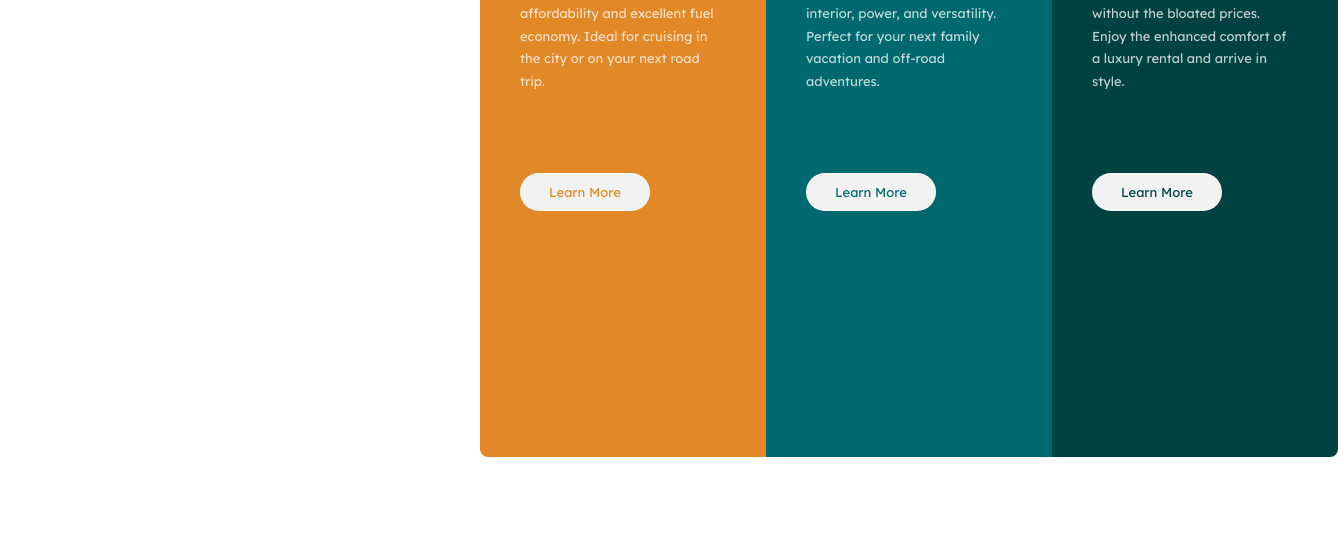
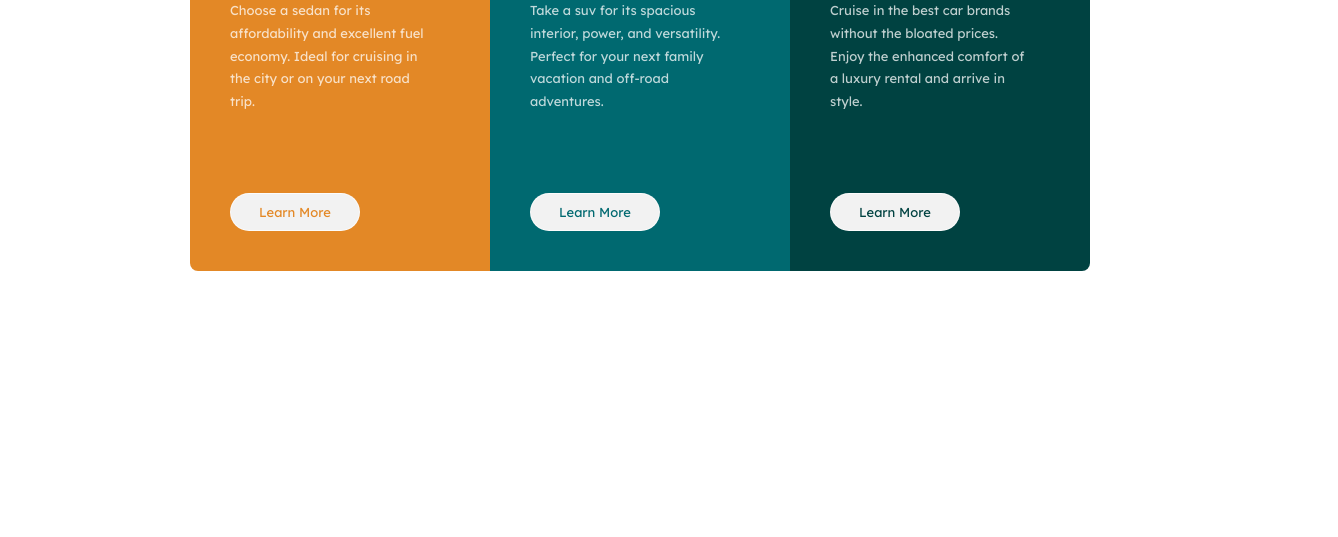
Before and after one commit to HemantBorse247/frontendmentor-challenge-3-column-preview-card, a plain HTML site: page index.html in a window 1280 px wide. Shown: the part 263-800 px from the top of the page, 1338 px wide, since content can reach past the window. Drawn offline with Linux system fonts and the light colour scheme.

Commit message:
debugging some issues in desktop view
added some transitions and solved the issue with the desktop view not being centered and also the issue with the icons

```diff
--- a/index2.css
+++ b/index2.css
@@ -46,7 +46,7 @@
 .container {
   width: 100%;
   height: 100%;
-  background-color: #f2f2f2;
+  background-color: var(--Transparent-white);
   display: flex;
   justify-content: center;
   align-items: center;
@@ -57,18 +57,18 @@
   display: flex;
   flex-direction: column;
   height: 100%;
-  max-width: 320px;
-  min-width: 280px;
+  width: auto;
+  max-width: var(--width-card-section-mobile);
 }
 
 .card-section {
   display: flex;
   flex-direction: column;
   justify-content: left;
+  height: auto;
+  width: 100%;
+  padding: 40px;
   text-align: left;
-  padding: 40px;
-  height: var(--height-card-section-mobile);
-  width: 100%;
 }
 
 .vehicle-type {
@@ -76,6 +76,7 @@
   font-family: var(--font-fam-big);
   font-size: var(--font-size-heading);
   margin-bottom: 22px;
+  margin-top: 20px;
 }
 
 .description {
@@ -97,6 +98,7 @@
   font-size: var(--font-size-description);
   border: 1.5px solid var(--Transparent-white);
   margin-top: 20px;
+  transition: all 200ms ease-in;
 }
 
 #suv .btn {
@@ -141,10 +143,18 @@
 }
 
 @media screen and (min-width: 750px) {
+  .container {
+    background-color: var(--Transparent-white);
+    padding: 80px 150px;
+    height: 100%;
+    width: 100%;
+  }
+
   .card {
     flex-direction: row;
     width: 100%;
     height: 100%;
+    min-width: 900px;
   }
 
   .card-section {
@@ -152,17 +162,20 @@
     height: 100%;
   }
 
-  .container {
-    background-color: var(--Transparent-white);
-    padding: 80px 150px;
-    height: 100vh;
+  .description {
+    margin-bottom: 60px;
+  }
+
+  /* .container {
+    display: flex;
     justify-content: center;
     align-items: center;
   }
-
-  .description {
-    margin-bottom: 60px;
-  }
+  .card {
+    display: flex;
+    margin: 0px auto;
+    flex-direction: row;
+  } */
 
   #sedan {
     background-color: var(--bright-orange);
```
